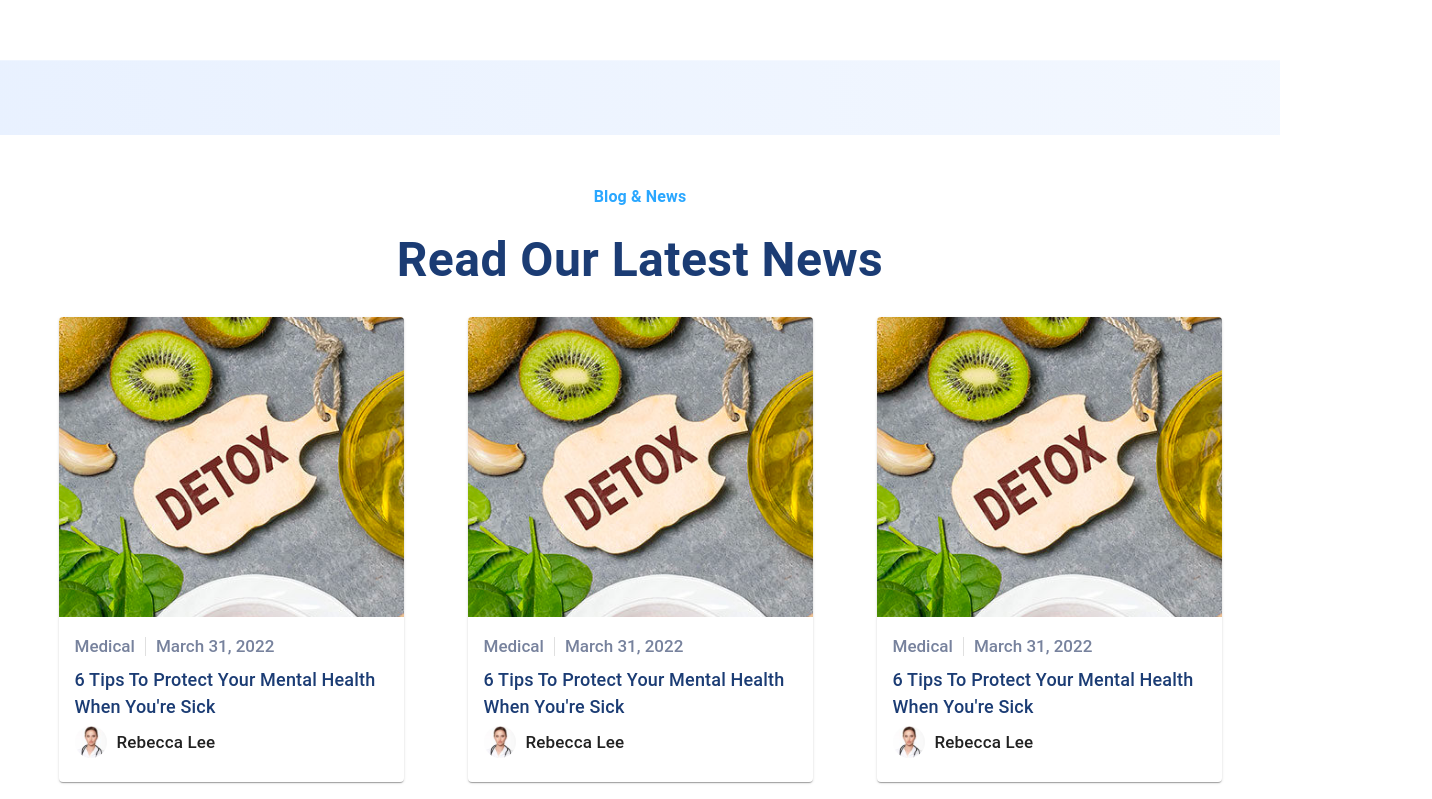
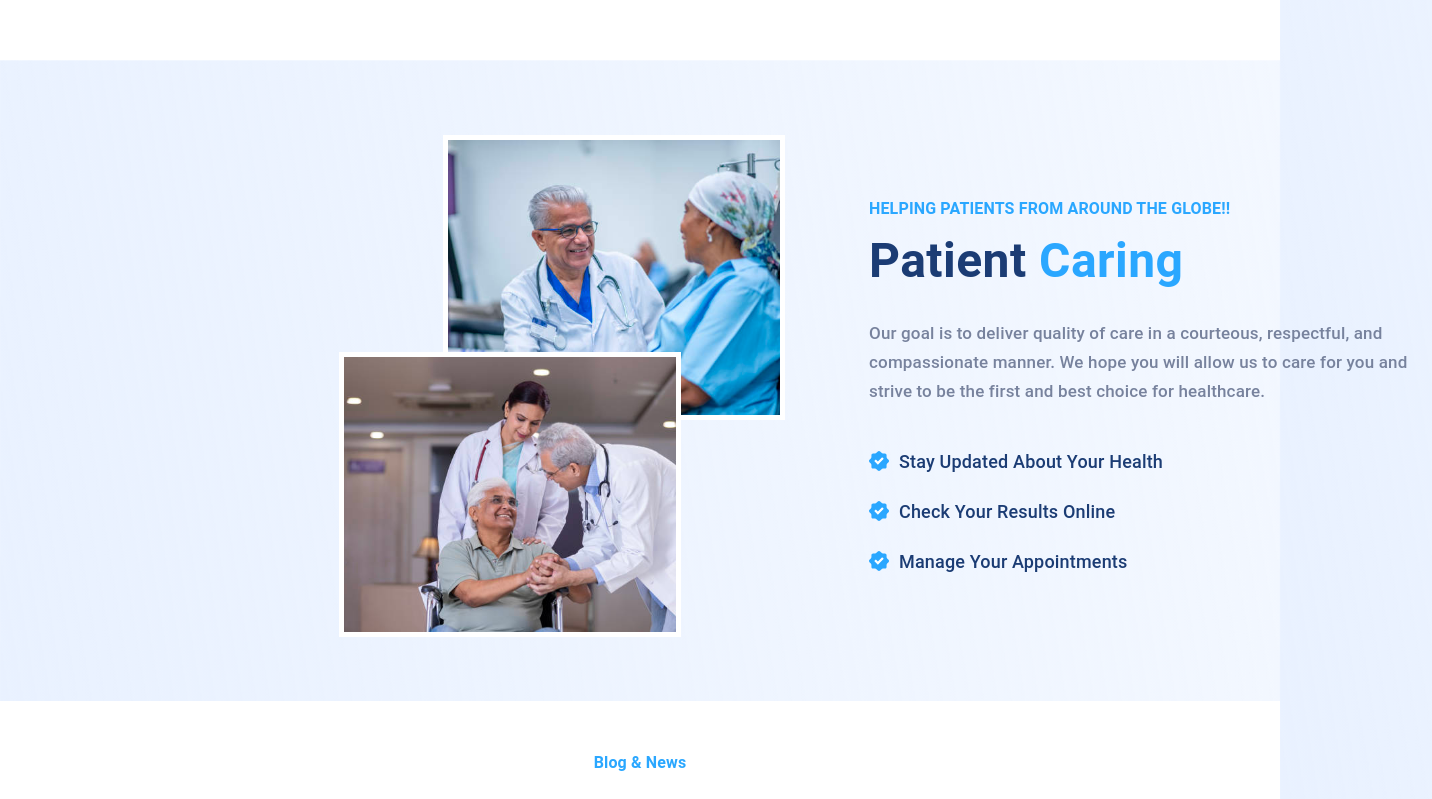
Before and after one commit to abhishekpatil4/Medify, a React (Vite) app: page / in a window 1280 px wide. Shown: the part 2621-3420 px from the top of the page, 1432 px wide, since content can reach past the window. Built offline with nearby package versions, Linux system fonts and the light colour scheme.

Commit message:
fix: minor bugs

```diff
--- a/src/pages/Home.jsx
+++ b/src/pages/Home.jsx
@@ -18,11 +18,11 @@ const Home = () => {
                 <Offers />
                 <Specialisations />
                 <MedicalSpecialists />
-                {/* <PatientCaring /> */}
+                <PatientCaring />
                 <LatestNews />
                 <Stats />
                 <FAQ />
-                {/* <DownloadApp /> */}
+                <DownloadApp />
             </div>
         </>
     );
```
